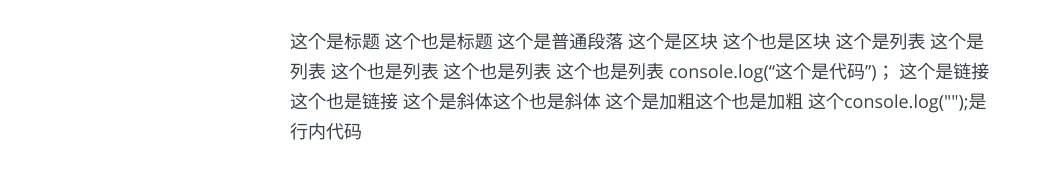
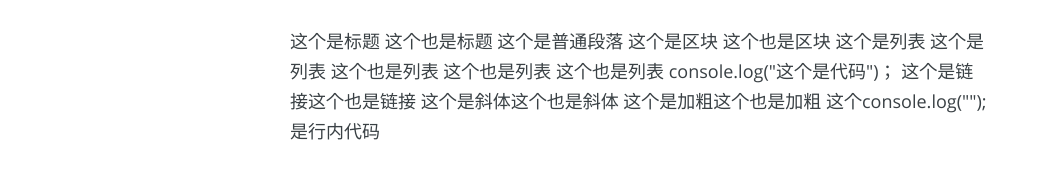
Before and after one commit to baldyellow/baldyellow.github.io, a plain HTML site: page index.html in a window 1280 px wide. Shown: the part 218-414 px from the top of the page, without its empty margins (0-1053 px from the left). Drawn offline with Linux system fonts and the light colour scheme; a script that the page names is missing.

Commit message:
Site updated: 2015-02-06 23:39:57

```diff
--- a/index.html
+++ b/index.html
@@ -192,9 +192,8 @@
 
 
 这个也是列表
-  console.log(“这个是代码”)；
 
-
+console.log("这个是代码")；
 
 
 这个是链接这个也是链接
```
Also changed, not shown: 2015/02/06/Test/index.html (+3 -4 lines), archives/2015/02/index.html (+1 -2 lines), archives/2015/index.html (+1 -2 lines), archives/index.html (+1 -2 lines), tags/测试/index.html (+1 -2 lines).
